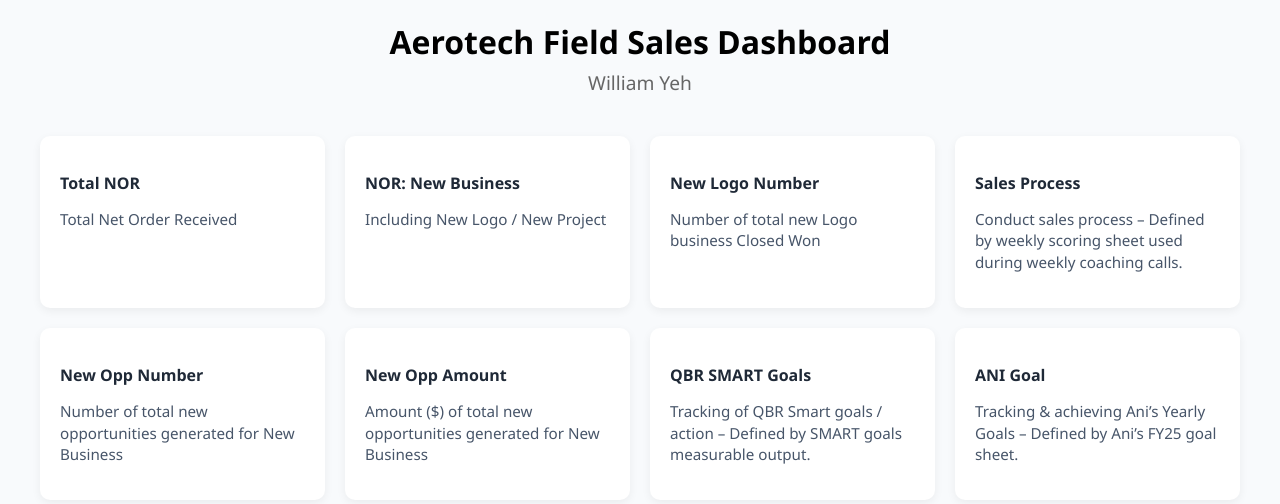
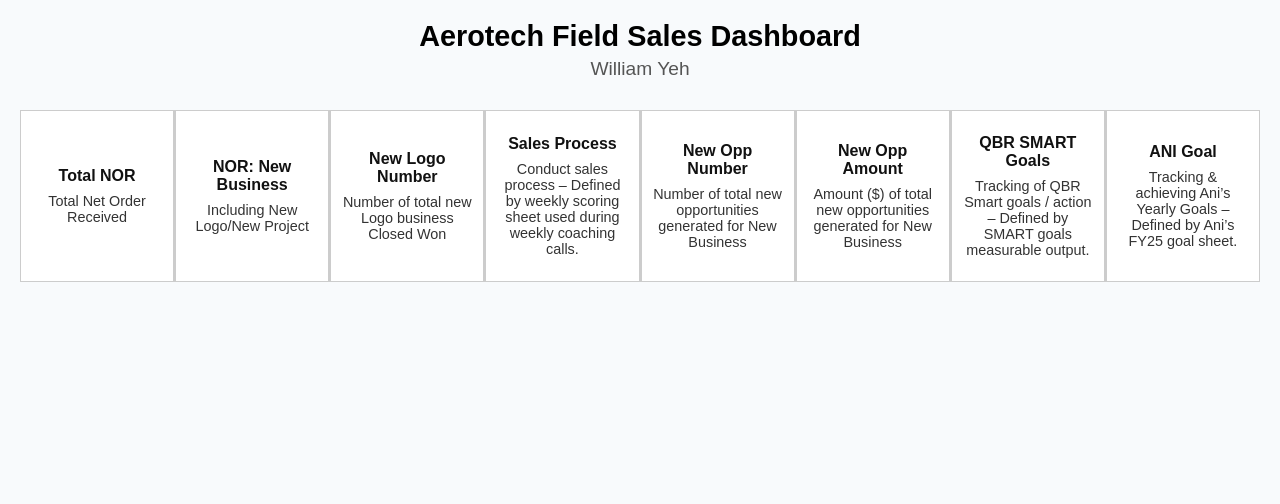
Before and after one commit to WilliamYehCE95/SalesDashboard, a plain HTML site: page index.html in a window 1280 px wide. Drawn offline with Linux system fonts and the light colour scheme.

Commit message:
Update index.html

```diff
--- a/index.html
+++ b/index.html
@@ -6,74 +6,76 @@
   <meta name="viewport" content="width=device-width, initial-scale=1.0">
   <style>
     body {
-      font-family: "Segoe UI", sans-serif;
+      font-family: Arial, sans-serif;
+      background-color: #f8fafc;
       margin: 0;
       padding: 20px;
-      background-color: #f8fafc;
     }
 
     .dashboard {
-      max-width: 1200px;
+      max-width: 1600px;
       margin: auto;
+      text-align: center;
     }
 
-    .header {
-      text-align: center;
-      margin-bottom: 40px;
+    .title {
+      font-size: 1.8rem;
+      font-weight: 600;
+      margin-bottom: 5px;
     }
 
-    .header h1 {
-      font-size: 2rem;
+    .subtitle {
+      font-size: 1.2rem;
+      font-weight: 400;
+      color: #555;
+      margin-bottom: 30px;
+    }
+
+    .table-row {
+      display: grid;
+      grid-template-columns: repeat(8, 1fr);
+      gap: 1px;
+      background-color: #ccc;
+    }
+
+    .cell {
+      background-color: white;
+      padding: 15px 10px;
+      border: 1px solid #ccc;
+      display: flex;
+      flex-direction: column;
+      justify-content: center;
+      align-items: center;
+      min-height: 140px;
+    }
+
+    .cell h3 {
+      font-size: 1rem;
+      font-weight: bold;
+      margin: 0 0 8px;
+      color: #111;
+    }
+
+    .cell p {
+      font-size: 0.9rem;
+      color: #333;
       margin: 0;
     }
 
-    .header h2 {
-      font-size: 1.2rem;
-      font-weight: 400;
-      color: #666;
-      margin-top: 6px;
+    @media (max-width: 1200px) {
+      .table-row {
+        grid-template-columns: repeat(4, 1fr);
+      }
     }
 
-    .grid {
-      display: grid;
-      grid-template-columns: repeat(4, 1fr);
-      gap: 20px;
-    }
-
-    .card {
-      background-color: #fff;
-      border-radius: 10px;
-      padding: 20px;
-      box-shadow: 0 3px 10px rgba(0, 0, 0, 0.06);
-      transition: transform 0.2s ease, box-shadow 0.2s ease;
-    }
-
-    .card:hover {
-      transform: translateY(-5px);
-      box-shadow: 0 6px 15px rgba(0, 0, 0, 0.1);
-    }
-
-    .card h3 {
-      font-size: 1rem;
-      font-weight: 600;
-      color: #1f2937;
-      margin-bottom: 10px;
-    }
-
-    .card p {
-      font-size: 0.95rem;
-      color: #475569;
-      line-height: 1.4;
-    }
-
-    @media (max-width: 900px) {
-      .grid {
+    @media (max-width: 768px) {
+      .table-row {
         grid-template-columns: repeat(2, 1fr);
       }
     }
 
-    @media (max-width: 600px) {
-      .grid {
+    @media (max-width: 500px) {
+      .table-row {
         grid-template-columns: 1fr;
       }
     }
@@ -82,42 +84,39 @@
 <body>
 
 <div class="dashboard">
-  <div class="header">
-    <h1>Aerotech Field Sales Dashboard</h1>
-    <h2>William Yeh</h2>
-  </div>
+  <div class="title">Aerotech Field Sales Dashboard</div>
+  <div class="subtitle">William Yeh</div>
 
-  <div class="grid">
-    <div class="card">
+  <div class="table-row">
+    <div class="cell">
       <h3>Total NOR</h3>
       <p>Total Net Order Received</p>
     </div>
-    <div class="card">
+    <div class="cell">
       <h3>NOR: New Business</h3>
-      <p>Including New Logo / New Project</p>
+      <p>Including New Logo/New Project</p>
     </div>
-    <div class="card">
+    <div class="cell">
       <h3>New Logo Number</h3>
       <p>Number of total new Logo business Closed Won</p>
     </div>
-    <div class="card">
+    <div class="cell">
       <h3>Sales Process</h3>
       <p>Conduct sales process – Defined by weekly scoring sheet used during weekly coaching calls.</p>
     </div>
-
-    <div class="card">
+    <div class="cell">
       <h3>New Opp Number</h3>
       <p>Number of total new opportunities generated for New Business</p>
     </div>
-    <div class="card">
+    <div class="cell">
       <h3>New Opp Amount</h3>
       <p>Amount ($) of total new opportunities generated for New Business</p>
     </div>
-    <div class="card">
+    <div class="cell">
       <h3>QBR SMART Goals</h3>
       <p>Tracking of QBR Smart goals / action – Defined by SMART goals measurable output.</p>
     </div>
-    <div class="card">
+    <div class="cell">
       <h3>ANI Goal</h3>
       <p>Tracking & achieving Ani’s Yearly Goals – Defined by Ani’s FY25 goal sheet.</p>
     </div>
```
